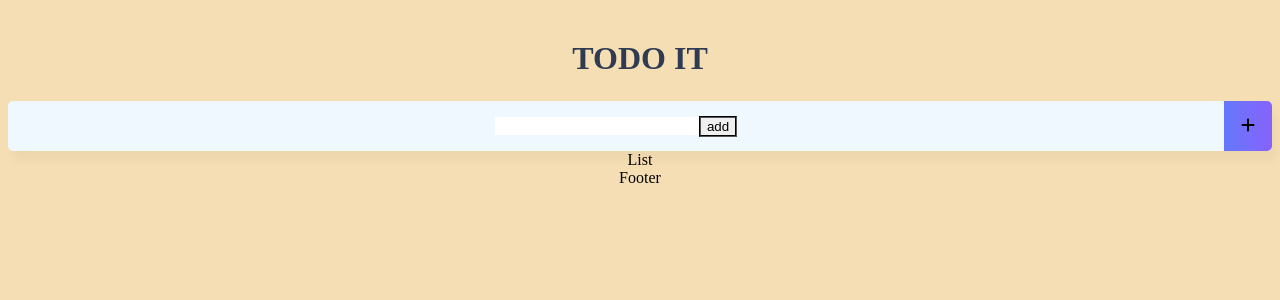
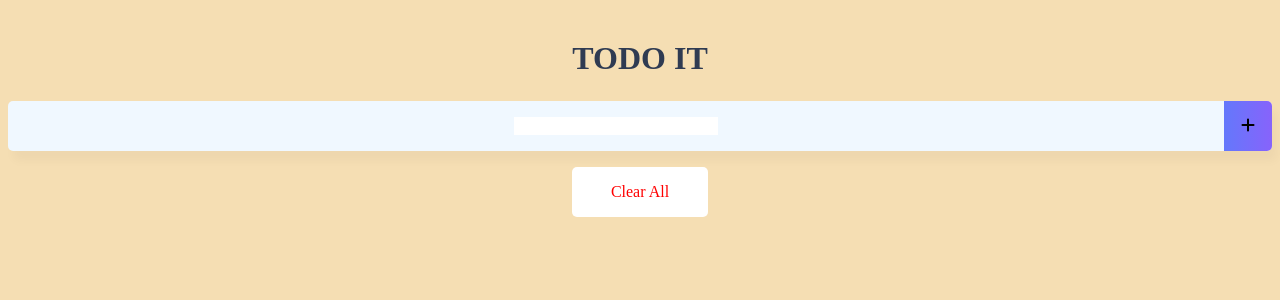
Before and after one commit to LenKIM/vue-study, a Vue app: page / in a window 1280 px wide. Shown: the top 300 px of the page. Built offline with nearby package versions, Linux system fonts and the light colour scheme.

Commit message:
completed before refactoring codes

```diff
--- a/src/components/TodoFooter.vue
+++ b/src/components/TodoFooter.vue
@@ -1,15 +1,32 @@
 <template>
-  <div>
-    Footer
+  <div class="clearAllContainer">
+    <span class="clearAllBtn" v-on:click="clearTodo">
+      Clear All
+    </span>
   </div>
 </template>
 
 <script>
 export default {
-
+  methods: {
+    clearTodo: function (){
+      localStorage.clear();
+    }
+  }
 }
 </script>
 
-<style>
-
+<style scoped>
+.clearAllContainer {
+  width: 8.5rem;
+  height: 50px;
+  line-height: 50px;
+  background-color: white;
+  border-radius: 5px;
+  margin: 0 auto;
+}
+.clearAllBtn {
+  color: red;
+  display: block;
+}
 </style>
--- a/src/components/TodoInput.vue
+++ b/src/components/TodoInput.vue
@@ -1,9 +1,8 @@
 <template>
   <div class="inputBox shadow">
     <input type="text" v-model="newTodoItem" v-on:keyup.enter="addTodo">
-    <button v-on:click="addTodo">add</button>
     <span class="addContainer">
-      <i class="fas fa-plus"></i>
+      <i class="fas fa-plus " v-on:click="addTodo"></i>
     </span>
   </div>
 </template>
@@ -17,9 +16,11 @@ export default {
   },
   methods: {
     addTodo: function () {
-      console.log(this.newTodoItem)
-      localStorage.setItem(this.newTodoItem, this.newTodoItem)
-      this.clearInput();
+      if (this.newTodoItem !== ''){
+        var obj = {completed: false, item: this.newTodoItem};
+        localStorage.setItem(this.newTodoItem, JSON.stringify(obj))
+        this.clearInput();
+      }
     },
     clearInput: function () {
       this.newTodoItem = '';
--- a/src/components/TodoList.vue
+++ b/src/components/TodoList.vue
@@ -1,15 +1,87 @@
 <template>
   <div>
-      List
+    <ul>
+      <li v-for="(todoItem, index) in todoItems" v-bind:key="todoItem.item" class="shadow">
+        <i class="checkBtn fas fa-check"
+           v-bind:class="{checkBtnCompleted: todoItem.completed}"
+           v-on:click="toggleComplete(todoItem, index)"></i>
+        <span v-bind:class="{textCompleted: todoItem.completed}">{{ todoItem.item }}</span>
+        <span class="removeBtn" v-on:click="removeTodo(todoItem, index)">
+          <i class="fas fa-trash-alt"></i>
+        </span>
+      </li>
+    </ul>
   </div>
 </template>
 
 <script>
 export default {
-
+  data: function () {
+    return {
+      todoItems: []
+    }
+  },
+  created: function () {
+    if (localStorage.length > 0) {
+      for (let i = 0; i < localStorage.length; i++) {
+        if (localStorage.key(i) !== 'loglevel:webpack-dev-server') {
+          this.todoItems.push(JSON.parse(localStorage.getItem(localStorage.key(i))));
+        }
+      }
+    }
+  },
+  methods: {
+    removeTodo: function (todoItem, index) {
+      localStorage.removeItem(todoItem)
+      this.todoItems.splice(index, 1)
+    },
+    toggleComplete: function (todoItem) {
+      todoItem.completed = !todoItem.completed;
+      localStorage.removeItem(todoItem.item);
+      localStorage.setItem(todoItem.item, JSON.stringify(todoItem))
+    }
+  }
 }
 </script>
 
-<style>
+<style scoped>
+ul {
+  list-style-type: none;
+  padding-left: 0px;
+  margin-top: 0;
+  text-align: left;
+}
+
+li {
+  display: flex;
+  min-height: 50px;
+  height: 50px;
+  line-height: 50px;
+  margin: 0.5rem 0;
+  padding: 0 0.9rem;
+  background: white;
+  border-radius: 5px;
+}
+
+.removeBtn {
+  margin-left: auto;
+  color: red;
+}
+
+.checkBtn {
+  line-height: 45px;
+  color: #62acde;
+  margin-right: 5px;
+}
+
+.checkBtnCompleted {
+  color: #b3adad;
+}
+
+.textCompleted {
+  text-decoration: line-through;
+  color: #b3adad;
+}
+
 
 </style>
```
